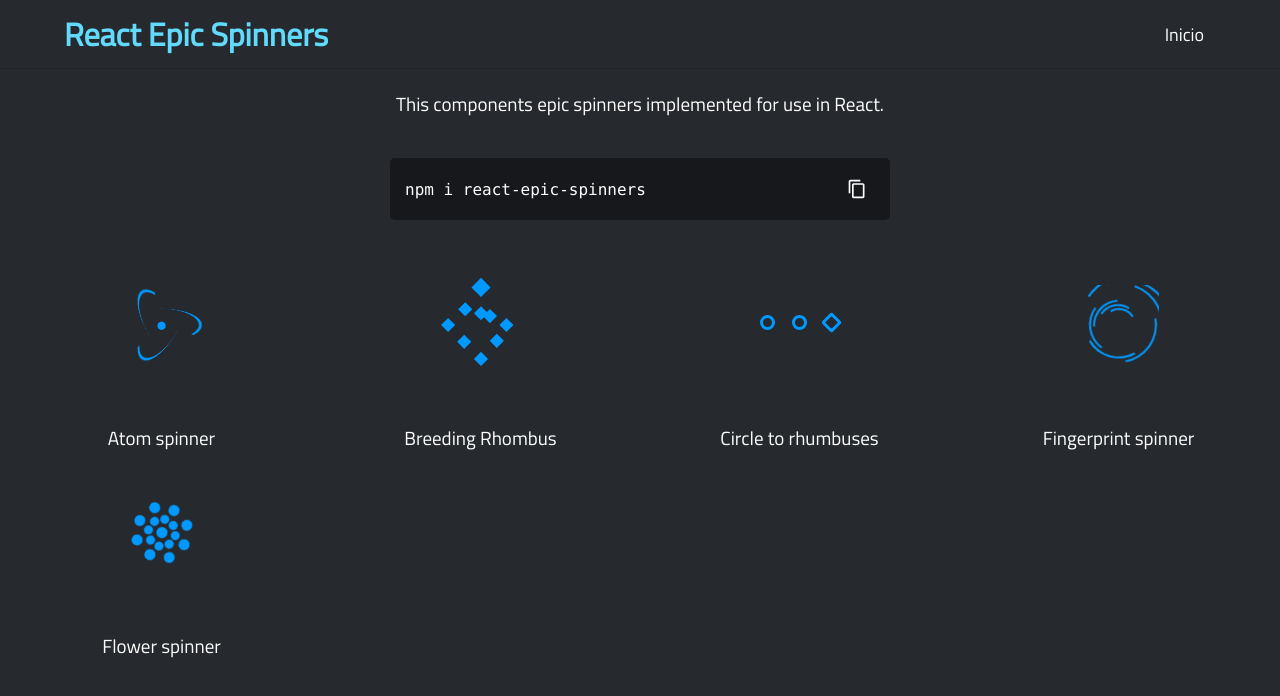
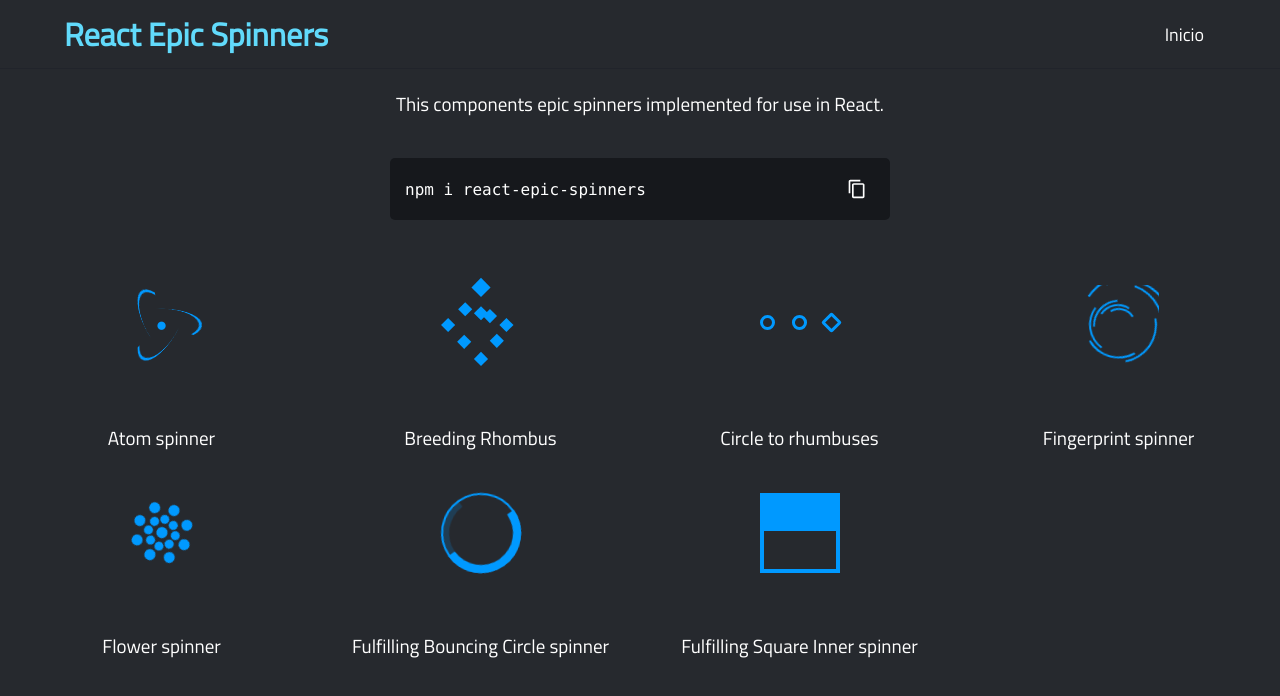
Before and after one commit to Juanestban/react-epic-spinners, a React (Create React App) app: page /#/ in a window 1280 px wide. Shown: the top 696 px of the page. Built offline with nearby package versions, Linux system fonts and the light colour scheme.

Commit message:
Add two new spinners

```diff
--- /dev/null
+++ b/src/components/Molecules/Spinners/FulfillBounCircleSpinner/FulfillBounCircleSpinner.js
@@ -0,0 +1,10 @@
+import { FulfillBounCircleContainer } from './styles'
+
+export const FulfillBounCircleSpinner = (props) => {
+  return (
+    <FulfillBounCircleContainer {...props}>
+      <div className="circle" />
+      <div className="orbit" />
+    </FulfillBounCircleContainer>
+  )
+}
--- /dev/null
+++ b/src/components/Molecules/Spinners/FulfillBounCircleSpinner/index.js
@@ -0,0 +1 @@
+export { FulfillBounCircleSpinner as default } from './FulfillBounCircleSpinner'
--- /dev/null
+++ b/src/components/Molecules/Spinners/FulfillBounCircleSpinner/styles.js
@@ -0,0 +1,124 @@
+import styled from 'styled-components'
+
+const getColor = ({ color = '#ff1d5e' }) => color
+const getDuration = ({ duration = 2500 }) => `${duration}ms`
+const getSize = ({ size = 60 }) => `${size}px`
+
+const rotation = (number) => `rotate(${number}deg)`
+
+const scale = (number) => `scale(${number})`
+const scaleCero = () => scale(0.8)
+const scaleOne = () => scale(1)
+
+export const FulfillBounCircleContainer = styled.div`
+  width: ${getSize};
+  height: ${getSize};
+  position: relative;
+  animation: fulfilling-bounding-container-animation infinite ${getDuration}
+    ease;
+
+  & .orbit {
+    width: ${getSize};
+    height: ${getSize};
+    position: absolute;
+    top: 0;
+    left: 0;
+    border-radius: 50%;
+    border: calc(${getSize} * 0.03) solid ${getColor};
+    animation: fulfilling-bounding-orbit-animation infinite ${getDuration} ease;
+  }
+
+  & .circle {
+    height: ${getSize};
+    width: ${getSize};
+    color: ${getColor};
+    display: block;
+    animation: fulfilling-bounding-circle-animation infinite ${getDuration} ease;
+    border-radius: 50%;
+    position: relative;
+    border: calc(${getSize} * 0.1) solid ${getColor};
+    transform: rotate(0deg) scale(1);
+  }
+
+  @keyframes fulfilling-bounding-container-animation {
+    0% {
+      transform: ${() => rotation(0)};
+    }
+
+    100% {
+      transform: ${() => rotation(360)};
+    }
+  }
+  @keyframes fulfilling-bounding-orbit-animation {
+    0% {
+      transform: ${scaleOne};
+    }
+
+    50% {
+      transform: ${scaleOne};
+    }
+
+    62.5% {
+      transform: ${scaleCero};
+    }
+
+    75% {
+      transform: ${scaleOne};
+    }
+
+    87.5% {
+      transform: ${scaleCero};
+    }
+
+    100% {
+      transform: ${scaleOne};
+    }
+  }
+  @keyframes fulfilling-bounding-circle-animation {
+    0% {
+      transform: ${scaleOne};
+      border-color: transparent;
+      border-top-color: inherit;
+    }
+
+    16.7% {
+      border-color: transparent;
+      border-top-color: initial;
+      border-right-color: initial;
+    }
+
+    33.4% {
+      border-color: transparent;
+      border-top-color: inherit;
+      border-right-color: inherit;
+      border-bottom-color: inherit;
+    }
+
+    50% {
+      border-color: inherit;
+      transform: ${scaleOne};
+    }
+
+    62.5% {
+      border-color: inherit;
+      transform: scale(1.4);
+    }
+
+    75% {
+      border-color: inherit;
+      transform: ${scaleOne};
+      opacity: 1;
+    }
+
+    87.5% {
+      border-color: inherit;
+      transform: scale(1.4);
+    }
+
+    100% {
+      border-color: transparent;
+      border-top-color: inherit;
+      transform: ${scaleOne};
+    }
+  }
+`
--- /dev/null
+++ b/src/components/Molecules/Spinners/FulfillSquareSpinner/FulfillSquareSpinner.js
@@ -0,0 +1,9 @@
+import { FulfillingContainer, SpinnerInner } from './styles'
+
+export const FulfillSquareSpinner = (props) => {
+  return (
+    <FulfillingContainer {...props}>
+      <SpinnerInner {...props} />
+    </FulfillingContainer>
+  )
+}
--- /dev/null
+++ b/src/components/Molecules/Spinners/FulfillSquareSpinner/index.js
@@ -0,0 +1 @@
+export { FulfillSquareSpinner as default } from './FulfillSquareSpinner'
--- /dev/null
+++ b/src/components/Molecules/Spinners/FulfillSquareSpinner/styles.js
@@ -0,0 +1,58 @@
+import styled from 'styled-components'
+
+const getSize = ({ size = 64 }) => `${size}px`
+const getBg = ({ color = '#ff1d5e' }) => color
+const getDuration = ({ duration = 3000 }) => `${duration}ms`
+
+export const FulfillingContainer = styled.div`
+  width: ${getSize};
+  height: ${getSize};
+  position: relative;
+  border: 4px solid ${getBg};
+  animation: fulfillingSquareSpinner ${getDuration} infinite ease;
+
+  @keyframes fulfillingSquareSpinner {
+    0% {
+      transform: rotate(0deg);
+    }
+    25% {
+      transform: rotate(180deg);
+    }
+    50% {
+      transform: rotate(180deg);
+    }
+    75% {
+      transform: rotate(360deg);
+    }
+    100% {
+      transform: rotate(360deg);
+    }
+  }
+`
+
+export const SpinnerInner = styled.div`
+  vertical-align: top;
+  display: inline-block;
+  background-color: ${getBg};
+  width: 100%;
+  opacity: 1;
+  animation: fulfillingInnerSpinner ${getDuration} infinite ease;
+
+  @keyframes fulfillingInnerSpinner {
+    0% {
+      height: 0;
+    }
+    25% {
+      height: 0;
+    }
+    50% {
+      height: 100%;
+    }
+    75% {
+      height: 100%;
+    }
+    100% {
+      height: 0;
+    }
+  }
+`
--- a/src/components/Molecules/Spinners/index.js
+++ b/src/components/Molecules/Spinners/index.js
@@ -3,6 +3,8 @@
 import { CirclesRhumbusesSpinner } from './CirclesRhumbusesSpinner/CirclesRhumbusesSpinner'
 import { FingerprintSpinner } from './FingerPrintSpinner/FingerPrintSpinner'
 import { FlowerSpinner } from './FlowerSpinner/FlowerSpinner'
+import { FulfillBounCircleSpinner } from './FulfillBounCircleSpinner/FulfillBounCircleSpinner'
+import { FulfillSquareSpinner } from './FulfillSquareSpinner/FulfillSquareSpinner'
 
 const Spinners = {
   AtomSpinner,
@@ -10,6 +12,8 @@
   CirclesRhumbusesSpinner,
   FingerprintSpinner,
   FlowerSpinner,
+  FulfillBounCircleSpinner,
+  FulfillSquareSpinner,
 }
 
 const nameSpinners = [
@@ -18,6 +22,8 @@
   'Circle to rhumbuses',
   'Fingerprint spinner',
   'Flower spinner',
+  'Fulfilling Bouncing Circle spinner',
+  'Fulfilling Square Inner spinner',
 ]
 
 export default Spinners
@@ -27,5 +33,7 @@
   CirclesRhumbusesSpinner,
   FingerprintSpinner,
   FlowerSpinner,
+  FulfillBounCircleSpinner,
+  FulfillSquareSpinner,
   nameSpinners,
 }
```
Also changed, not shown: index.js (+9 -0 lines).
